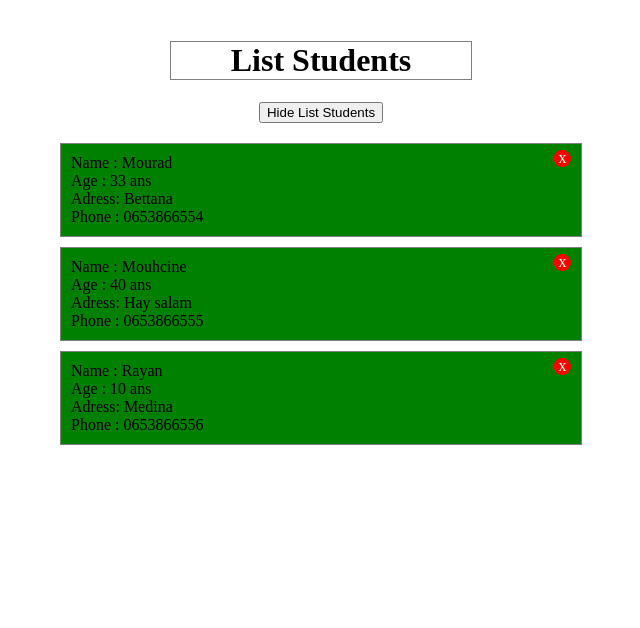
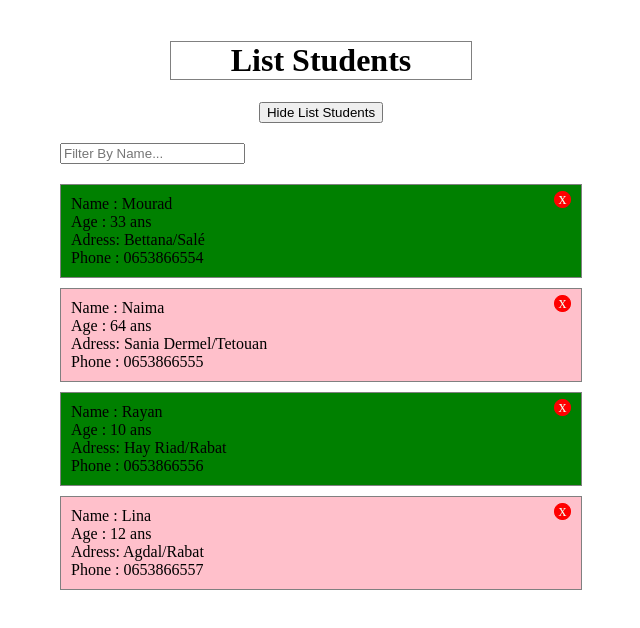
Before and after one commit to mmerguoum/To_Do, a React (Create React App) app: page / in a window 1280 px wide. Shown: the top 628 px of the page, without its empty margins (319-959 px from the left). Built offline with nearby package versions, Linux system fonts and the light colour scheme.

Commit message:
filter & modif state

```diff
--- a/src/components/app/App.js
+++ b/src/components/app/App.js
@@ -1,27 +1,42 @@
 import React,{ useState } from 'react';
 import './App.css';
 import Cards from '../card/Cards';
+import Filter from '../filter/Filter';
 
 
 function App() {
   const [showToggel, setShowToggel] = useState(false)
+  const [ filter, setFilter ] = useState("")
   const [state, setState] = useState([
-    { name: "Mourad", age: "33 ans", adress: "Bettana", phone: "0653866554"},
-    { name: "Mouhcine", age: "40 ans", adress: "Hay salam", phone: "0653866555"},
-    { name: "Rayan", age: "10 ans", adress: "Medina", phone: "0653866556"}
+    { id: 1, name: "Mourad", age: "33 ans", adress: "Bettana/Salé", phone: "0653866554", type: "Men"},
+    { id: 2, name: "Naima", age: "64 ans", adress: "Sania Dermel/Tetouan", phone: "0653866555", type: "Girl"},
+    { id: 3, name: "Rayan", age: "10 ans", adress: "Hay Riad/Rabat", phone: "0653866556", type: "Men"},
+    { id: 4, name: "Lina", age: "12 ans", adress: "Agdal/Rabat", phone: "0653866557", type: "Girl"}
   ])
 
   const handleToggel = () => {
     setShowToggel(!showToggel)
   }
 
-  const handleDeleteStudent = (e, idx) => {
+  const handleDeleteStudent = (e, selectId) => {
       setState((prevState) => {
-        return prevState.filter((e,index) => index !== idx)
+        return prevState.filter(el => el.id !== selectId)
       }
       )
 
       console.log(state)
+  }
+
+  const filtreHandle = (name) => {
+    setFilter(name)
+  }
+
+
+  const handleName = () => {
+    if(filter.length !==0){
+      return state.filter((el)=>el.name.includes(filter))
+    }
+    return state
   }
 
   return (
@@ -32,7 +47,8 @@ function App() {
       >{showToggel ? "Show List Students" : "Hide List Students"}
       </button>
       <div className={!showToggel ? "show" : "hide"}>
-          <Cards students={state} handleDeleteStudent={handleDeleteStudent}/>
+          <Filter filtreHandle={filtreHandle} />
+          <Cards students={handleName()} handleDeleteStudent={handleDeleteStudent}/>
       </div>
     </div>
   );
--- a/src/components/card/Cards.js
+++ b/src/components/card/Cards.js
@@ -2,14 +2,14 @@ import React from 'react'
 import './cards.css'
 
 const Cards = ({students, handleDeleteStudent}) => {
-  return (students.map((student, idx) =>
-    <div className='cardContainer' key={idx}>
+  return (students.map((student) =>
+    <div className='cardContainer' key={student.id} style={{backgroundColor:(student.type === "Girl") ? "pink" : "green"}}>
         <div>Name  : {student.name} </div>
         <div>Age   : {student.age} </div>
         <div>Adress: {student.adress} </div>
         <div>Phone : {student.phone} </div>
         <div className='deleteBtn'
-        onClick={(e) => handleDeleteStudent(e,idx)}
+        onClick={(e) => handleDeleteStudent(e,student.id)}
         >x</div>
       </div>
       )
--- a/src/components/card/cards.css
+++ b/src/components/card/cards.css
@@ -4,7 +4,7 @@
     padding: 10px;
     margin-bottom: 10px;
     position: relative;
-    background-color: green;
+
   }
 
   .deleteBtn{
--- /dev/null
+++ b/src/components/filter/Filter.js
@@ -0,0 +1,25 @@
+import React, {useState} from 'react'
+import './filter.css'
+
+const Filter = ({ filtreHandle }) => {
+    const [ filter, setFilter ] = useState("")
+
+    const handleFilter = (e) => {
+        const name = e.target.value
+        setFilter(name)
+        filtreHandle(name)
+    }
+
+  return (
+    <div className='inputFilter'>
+        <input
+        type='text'
+        placeholder='Filter By Name...'
+        value={filter}
+        onChange={handleFilter}
+        />
+    </div>
+  )
+}
+
+export default Filter
--- /dev/null
+++ b/src/components/filter/filter.css
@@ -0,0 +1,3 @@
+.inputFilter{
+    margin-bottom: 20px;
+}
```
